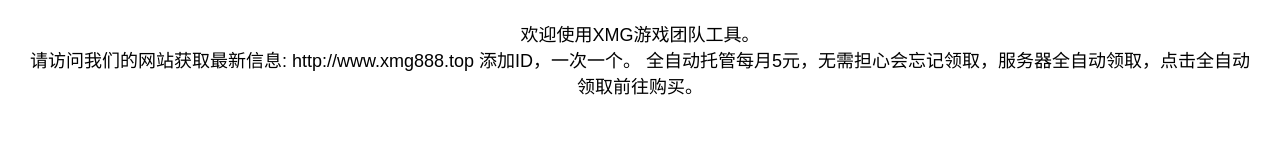
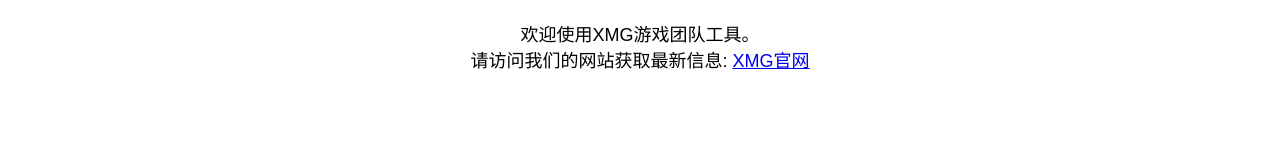
Before and after one commit to xmg8/kop, a plain HTML site: page index.html in a window 1280 px wide. Drawn offline with Linux system fonts and the light colour scheme.

Commit message:
Update index.html

```diff
--- a/index.html
+++ b/index.html
@@ -10,10 +10,7 @@
 <body>
 <div class="announcement">
   欢迎使用XMG游戏团队工具。<br>
-  请访问我们的网站获取最新信息:
-  http://www.xmg888.top
-添加ID，一次一个。
-全自动托管每月5元，无需担心会忘记领取，服务器全自动领取，点击全自动领取前往购买。
+  请访问我们的网站获取最新信息: <a href="http://www.xmg888.top">XMG官网</a>
 </div>
 </body>
 </html>
```
